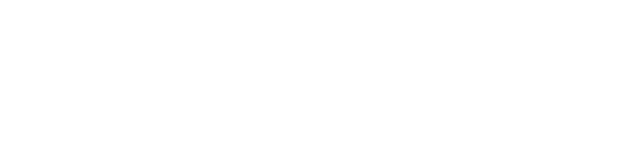
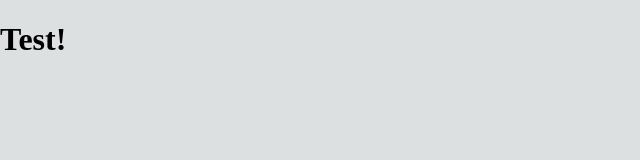
Before and after one commit to webstormcam/RESPONSIVE_HTML_EMAIL_TEMPLATE, a plain HTML site: page index.html in a window 1280 px wide. Shown: the whole page, without its empty margins (0-640 px from the left). Drawn offline with Linux system fonts and the light colour scheme.

Commit message:
Lesson 2
Added in the conditional comments to make the email recoginze the background color and have a selection of fonts to use in Outlook and in Internet explorer

```diff
--- a/index.html
+++ b/index.html
@@ -6,8 +6,8 @@
     <meta http-equiv="Content-Type" content="text/html; charset=utf-8">
     <meta http-equiv="X-UA-Compatible" content="IE=edge">
     <meta name="viewport" content="width=device-width, initial-scale=1.0">
-    <meta name="color-scheme" content="light dark">
-    <meta name="supported-color-schemes" content="light dark">
+    <!-- <meta name="color-scheme" content="light dark">
+    <meta name="supported-color-schemes" content="light dark"> -->
     <title>HTML Email Template Boilerplate</title>
     <style type="text/css">
         @import url('https://fonts.googleapis.com/css2?family=Lato:wght@300;400;700&display=swap');
@@ -22,8 +22,17 @@
     </style>
 </head>
 
-<body>
+<body style="Margin:0; padding:0;min-width:100%; background-color: #dde0e1;">
+    <!--[if (gte mso 9)|(IE)]>
+  <style type="text/css">
+      body{
+          background-color: #dde0e1!important;}
+          body,table,td,p,a{
+              font-family:sans-serif, Arial,Helvitica!important;}
+        </style>
+    <![endif]-->
 
+    <h1>Test!</h1>
 
     <!-- START SOCIAL ICONS -->
     <!-- END SOCIAL ICONS -->
```
